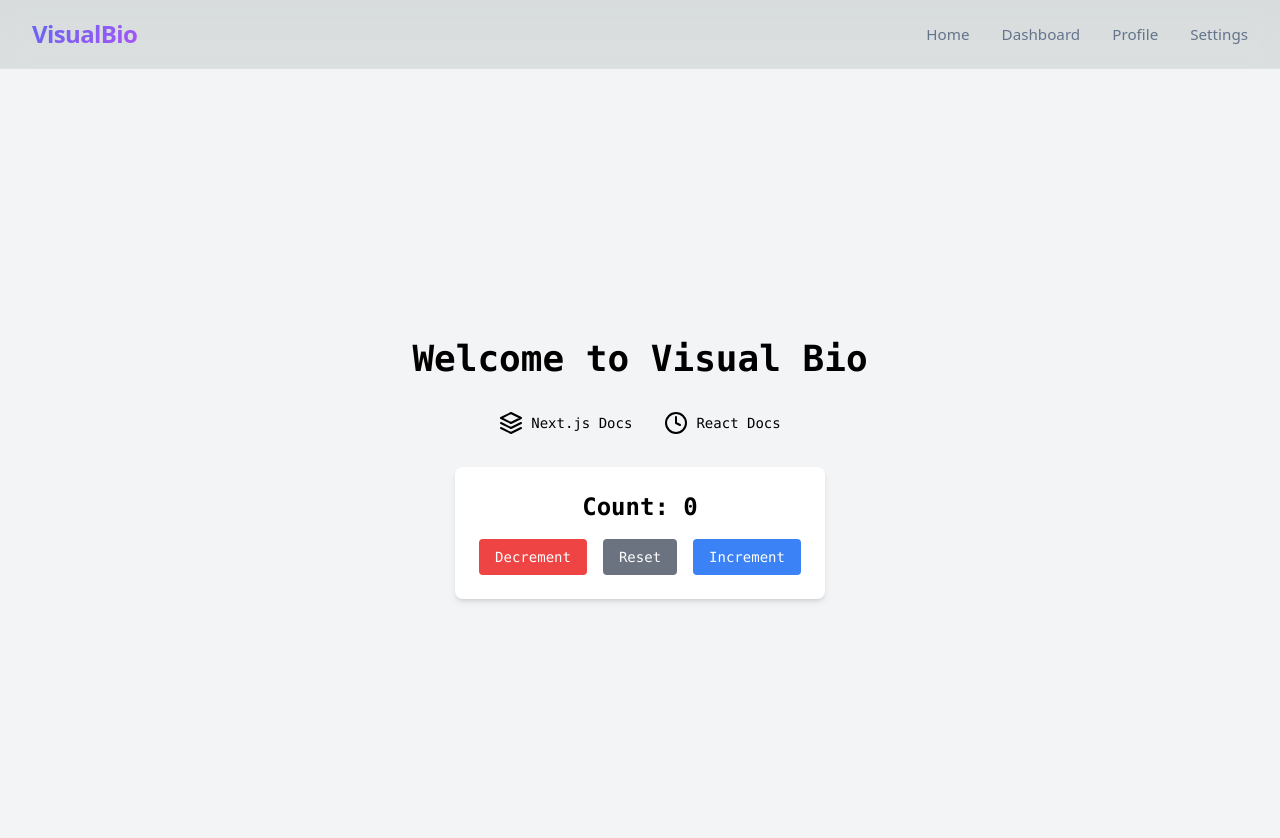
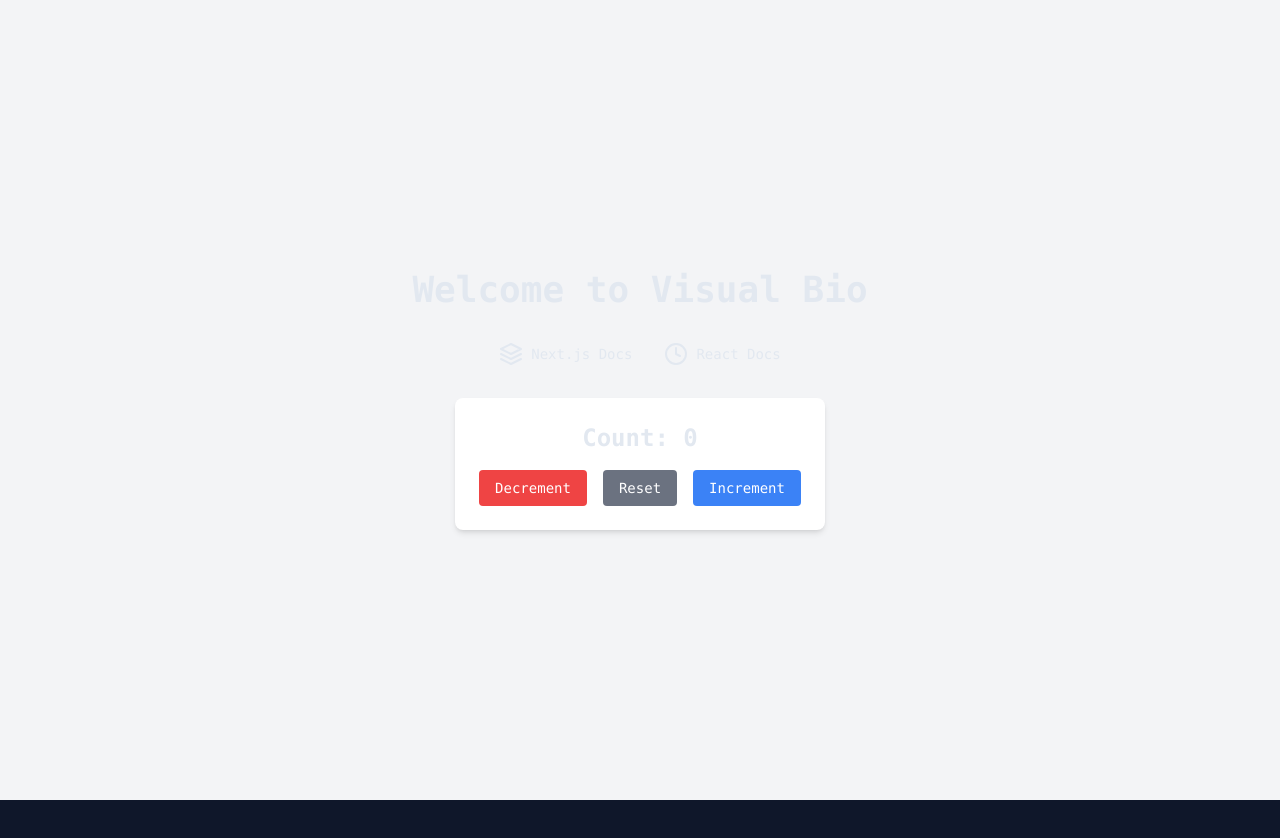
Before and after one commit to EthanALX/bio, a Next.js app in the folder frontend/: page / in a window 1280 px wide. Shown: the top 838 px of the page. After the commit the page ends 800 px from the top, so only its background shows below. Built offline with nearby package versions, Linux system fonts and the light colour scheme.

Commit message:
feat: add

```diff
--- a/frontend/src/app/globals.css
+++ b/frontend/src/app/globals.css
@@ -18,10 +18,9 @@
 
 body {
   color: rgb(var(--foreground-rgb));
-  background: linear-gradient(
-      to bottom,
+  background: linear-gradient(to bottom,
       transparent,
-      rgb(var(--background-end-rgb))
-    )
-    rgb(var(--background-start-rgb));
+      rgb(var(--background-end-rgb))) rgb(var(--background-start-rgb));
+  background: #0f172a;
+  color: #e2e8f0;
 }
--- a/frontend/src/app/layout.tsx
+++ b/frontend/src/app/layout.tsx
@@ -1,5 +1,4 @@
 import type { Metadata } from 'next';
-import { Header } from '@/components/Header';
 import './globals.css';
 
 export const metadata: Metadata = {
@@ -11,7 +10,6 @@
   return (
     <html lang="en">
       <body>
-        <Header />
         {children}
       </body>
     </html>
```
Also changed, not shown: 1 other file (tests, documents, lock files or other folders).
